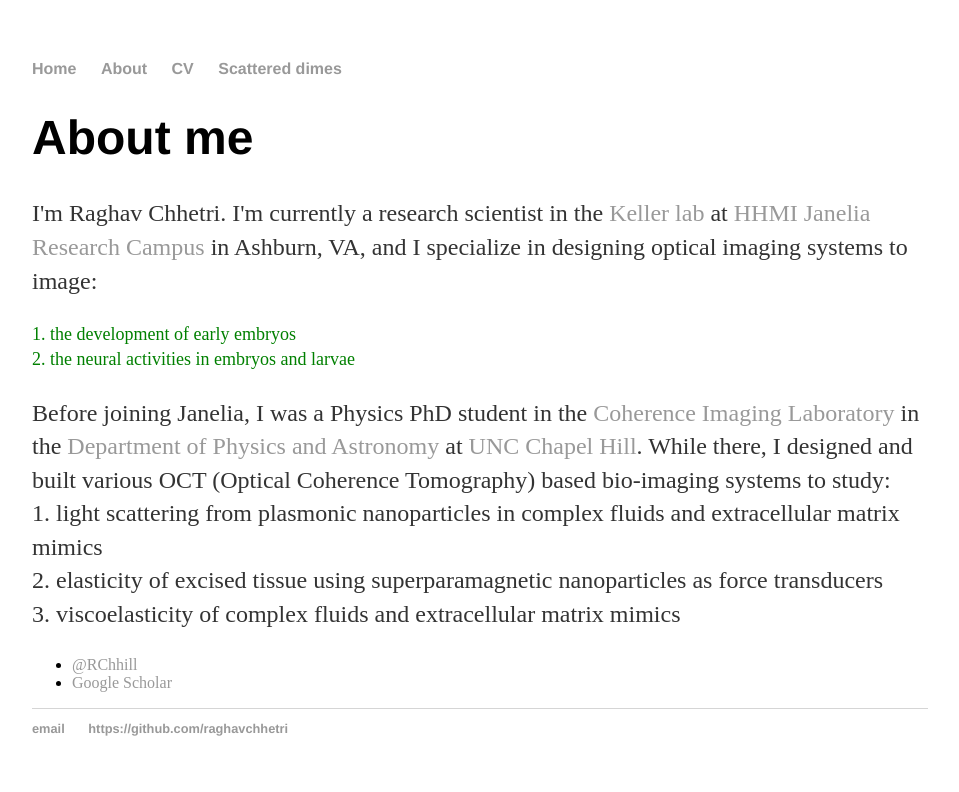
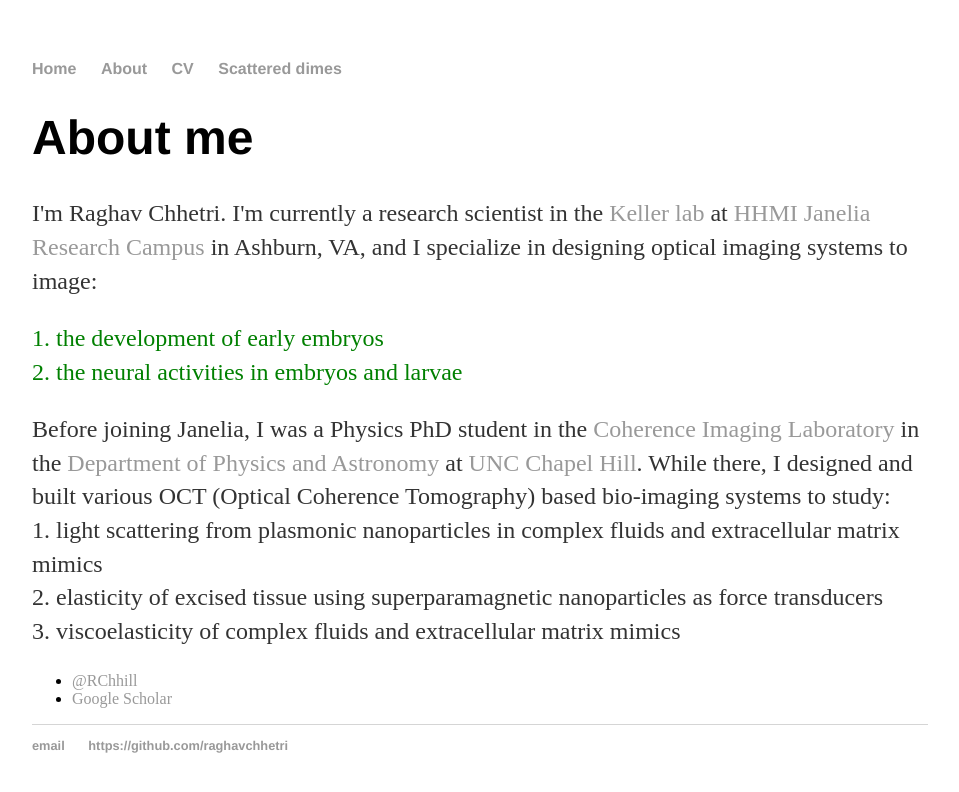
Before and after one commit to raghavchhetri/raghavchhetri.github.io, a Jekyll site: the page built from about/index.html, in a window 1280 px wide. Shown: the top 792 px of the page, without its empty margins (160-1119 px from the left). Built offline with Jekyll 4.4.1, drawn with Linux system fonts in a browser that asks for light colours.

Commit message:
Update index.html

```diff
--- a/about/index.html
+++ b/about/index.html
@@ -6,7 +6,7 @@
 			<h1>About me</h1>
 			<p>I'm Raghav Chhetri. I'm currently a research scientist in the <a href="https://www.janelia.org/lab/keller-lab">Keller lab</a> at <a href="https://www.janelia.org/">HHMI Janelia Research Campus</a> in Ashburn, VA, and
 				I specialize in designing optical imaging systems to image: </p>
-				<p style="color:green;font-size:18px;"> 1. the development of early embryos
+				<p style="color:green;font-size:24px;"> 1. the development of early embryos
 				<br> 2. the neural activities in embryos and larvae </p>
 
 			<p>Before joining Janelia, I was a Physics PhD student in the <a href="https://users.physics.unc.edu/~aold/">Coherence Imaging Laboratory</a> in the
```
